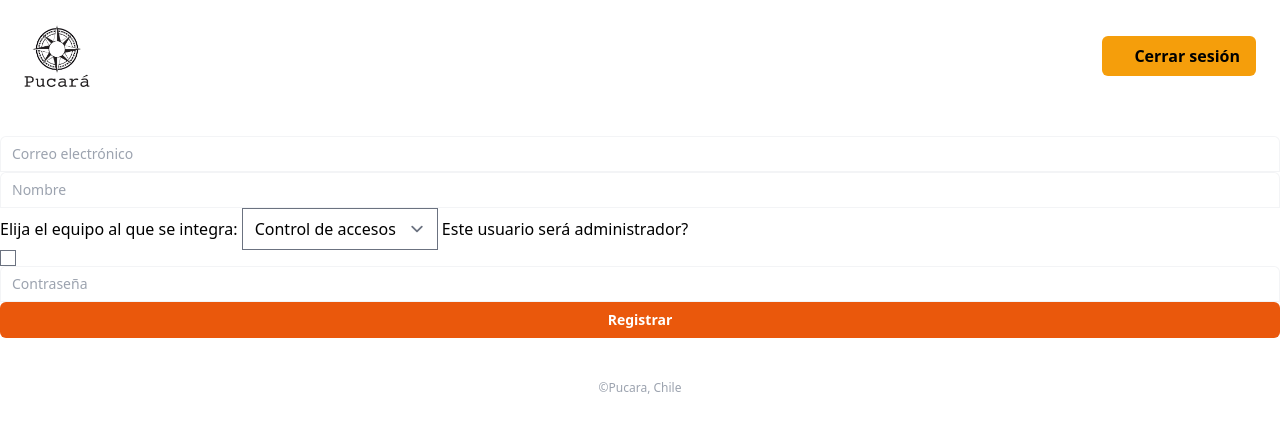
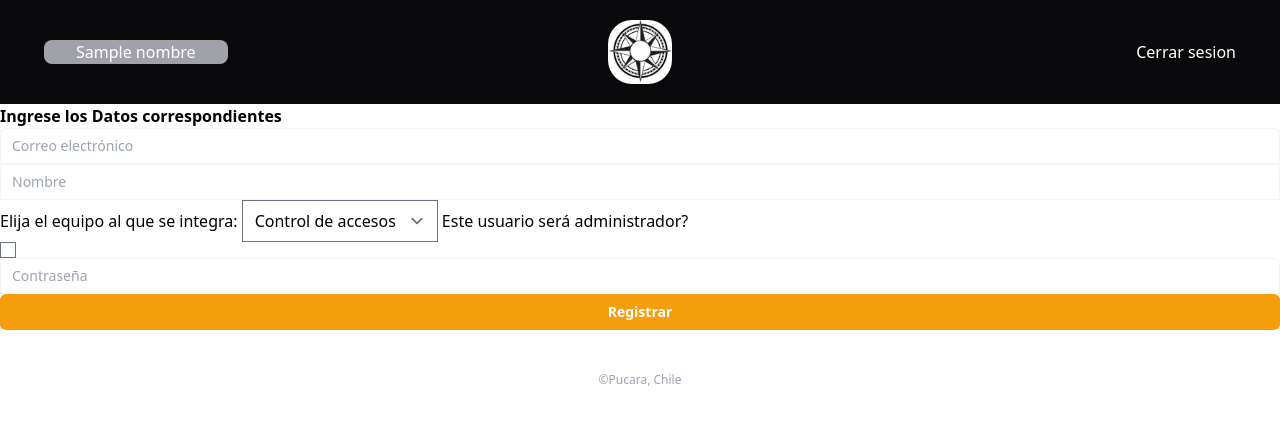
Before and after one commit to Franco-Marchese/pucara-web, a Django app: template appUsuarios/templates/registro.html in a window 1280 px wide. Shown: the top 433 px of the page. Run offline with Django 4.2, Linux system fonts and the light colour scheme; the template is opened without the code that fills it: most values are stand-ins (such as "Sample title", 1, 10 or a date in 2020); some libraries are stand-ins or nearby versions.

Commit message:
commit obligatorio

```diff
--- a/appUsuarios/templates/registro.html
+++ b/appUsuarios/templates/registro.html
@@ -4,39 +4,22 @@
 {% block registros_usuarios %}
 <form action="." method="POST">
     {% csrf_token %}
-    <input
-    required
-    name="email"
-    type="email"
-    autocomplete="email"
-    placeholder="Correo electrónico"
-    class="relative block w-full rounded-t-md border-0 py-1.5 text-gray-900 ring-1 ring-inset ring-gray-100 placeholder:text-gray-400 focus:z-10 focus:ring-2 focus:ring-inset focus:ring-orange-600 sm:text-sm sm:leading-6"
-    >
-    <input
-    required
-    name="nombre"
-    type="text"
-    placeholder="Nombre"
-    class="relative block w-full rounded-t-md border-0 py-1.5 text-gray-900 ring-1 ring-inset ring-gray-100 placeholder:text-gray-400 focus:z-10 focus:ring-2 focus:ring-inset focus:ring-orange-600 sm:text-sm sm:leading-6"
-    >
+    <h1 class="font-semibold">Ingrese los Datos correspondientes</h1>
+    <input required name="email" type="email" autocomplete="email" placeholder="Correo electrónico" class="relative block w-full rounded-t-md border-0 py-1.5 text-gray-900 ring-1 ring-inset ring-gray-100 placeholder:text-gray-400 focus:z-10 focus:ring-2 focus:ring-inset focus:ring-orange-600 sm:text-sm sm:leading-6">
+
+    <input required name="nombre" type="text" placeholder="Nombre" class="relative block w-full rounded-t-md border-0 py-1.5 text-gray-900 ring-1 ring-inset ring-gray-100 placeholder:text-gray-400 focus:z-10 focus:ring-2 focus:ring-inset focus:ring-orange-600 sm:text-sm sm:leading-6">
+
     <label for="equipos"> Elija el equipo al que se integra: </label>
     <select id="equipos" name="equipos">
         <option value="accesos">Control de accesos</option>
         <option value="gps">Control GPS</option>
     </select>
+
     <label for="esAdmin"> Este usuario será administrador? </label><br>
     <input type="checkbox" id="esAdmin" name="esAdmin" value="1">
-    <input
-    required
-    name="contraseña"
-    type="password"
-    placeholder="Contraseña"
-    class="relative block w-full rounded-t-md border-0 py-1.5 text-gray-900 ring-1 ring-inset ring-gray-100 placeholder:text-gray-400 focus:z-10 focus:ring-2 focus:ring-inset focus:ring-orange-600 sm:text-sm sm:leading-6"
-    >
+    <input required name="contraseña" type="password" placeholder="Contraseña" class="relative block w-full rounded-t-md border-0 py-1.5 text-gray-900 ring-1 ring-inset ring-gray-100 placeholder:text-gray-400 focus:z-10 focus:ring-2 focus:ring-inset focus:ring-orange-600 sm:text-sm sm:leading-6">
 
-    <button
-    type="submit"
-    class="flex w-full justify-center rounded-md bg-orange-600 px-3 py-1.5 text-sm font-semibold leading-6 text-white hover:bg-orange-500 focus-visible:outline focus-visible:outline-2 focus-visible:outline-offset-2 focus-visible:outline-orange-600">
+    <button type="submit" class="flex w-full justify-center rounded-md bg-amber-500 px-3 py-1.5 text-sm font-semibold leading-6 text-white hover:bg-amber-500 focus-visible:outline focus-visible:outline-2 focus-visible:outline-offset-2 focus-visible:outline-orange-600">
         Registrar
     </button>
 </form>
--- a/appUsuarios/templates/usuario-base.html
+++ b/appUsuarios/templates/usuario-base.html
@@ -11,16 +11,21 @@
       {% tailwind_css %}
   </head>
   <header class="bg-white">
-    <nav class="mx-auto grid grid-cols-1 mb-6 justify-items-center md:flex md:max-w-7xl md:items-center md:justify-between md:p-6" aria-label="Global">
-        <div class="flex lg:flex-1 items-center justify-between">
-            <div class="flex items-center">
-                <img class="h-16 w-22" src="{% static 'img/pucara.png' %}" alt="pucara logo">
-            </div>
-            <div class="bg-amber-500 text-center px-4 py-2 rounded-md">
-              <a href="{% url 'egreso' %}" class="ml-4 font-semibold">Cerrar sesión</a>
-          </div>
-
-        </div>
+    <nav class="bg-zinc-950 grid grid-cols-3 p-5">
+      <!--Identificador de usuario activo-->
+      <div class="flex items-center">
+          <p
+          class="bg-zinc-400 text-white mx-6 px-8 rounded-lg"> {{ nombre }} </p>
+      </div>
+      <!--Logo de Pucara-->
+      <div>
+          <img alt="logo" src="{% static 'img\logo.jpg' %}" class="h-16 w-16 mx-auto rounded-3xl"/>
+      </div>
+      <!--Para cerrar sesión activa-->
+      <div class="flex justify-end items-center">
+          <a
+          href="{% url 'egreso' %}" class="text-white mx-6"> Cerrar sesion </a>
+      </div>
     </nav>
 </header>
 
--- a/pucaraweb/settings.py
+++ b/pucaraweb/settings.py
@@ -88,7 +88,7 @@ DATABASES = {
         'ENGINE': 'django.db.backends.mysql',
         'NAME': 'pucara',
         'USER': 'root',
-        'PASSWORD': 'teyson0802@',
+        'PASSWORD': 'matiloko16',
         'HOST': 'localhost',
         'PORT': '',
     }
--- a/theme/static/css/dist/styles.css
+++ b/theme/static/css/dist/styles.css
@@ -746,6 +746,14 @@ select {
   position: static;
 }
 
+.fixed {
+  position: fixed;
+}
+
+.absolute {
+  position: absolute;
+}
+
 .relative {
   position: relative;
 }
```
